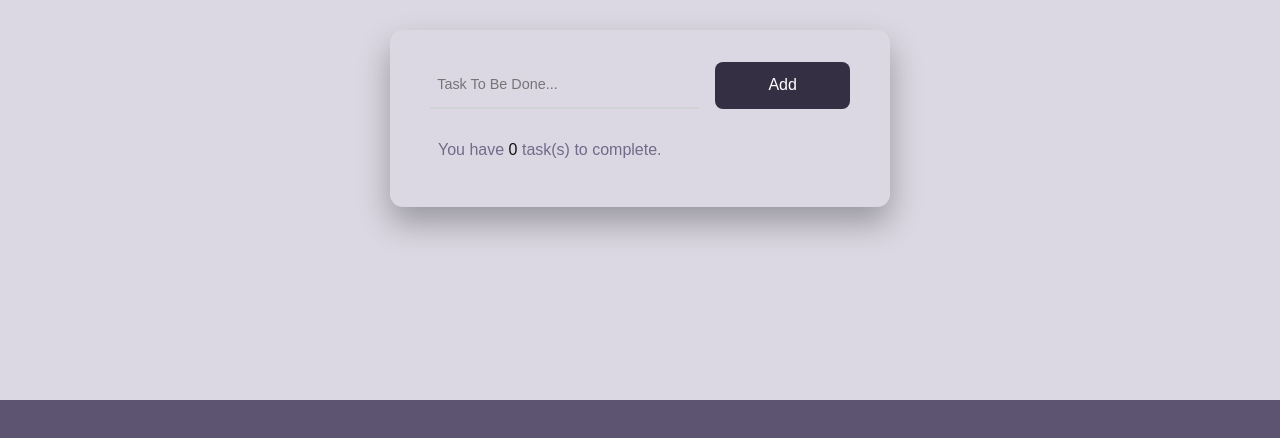
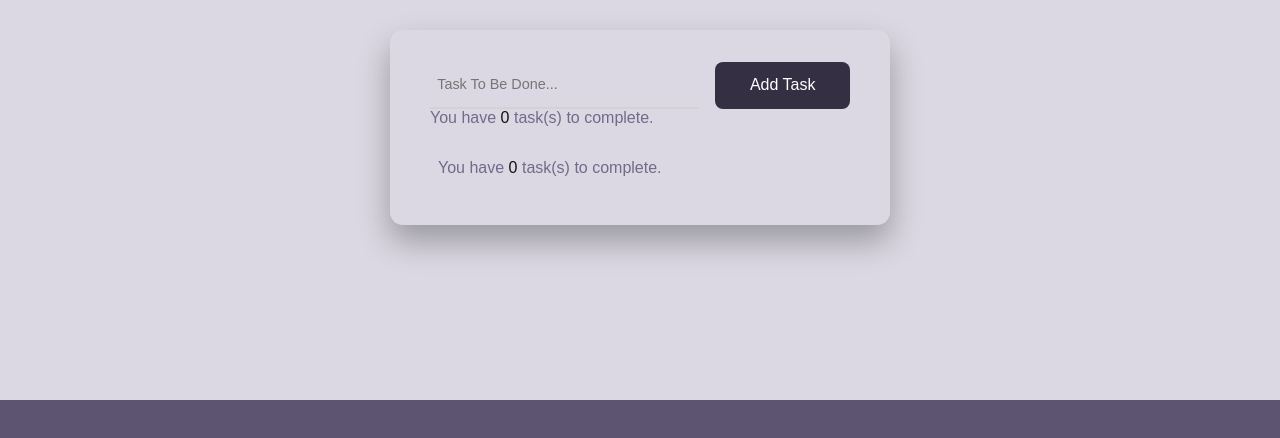
Before and after one commit to pedroolayemi/todlist2, a plain HTML site: page index.html in a window 1280 px wide. Drawn offline with Linux system fonts and the light colour scheme.

Commit message:
Update index.html

```diff
--- a/index.html
+++ b/index.html
@@ -13,14 +13,17 @@
         <div class="container">
             <div id="wrapper">
                 <input type="text" placeholder="Task To Be Done...">
-                <button id="add-btn">Add</button>
+                <button id="add-btn">Add Task</button>
             </div>
+            <p id="pending-tasks">
+                You have <span class="count-value">0</span> task(s) to complete.
+            </p>
                 <div id="tasks">
                     <p id="pending-tasks">
                         You have <span class="count-value">0</span> task(s) to complete.
                     </p>
                 </div>
-        </div>
+            </div>
         <p id="error">Input cannot be empty!</p>
     </div>
 
```
